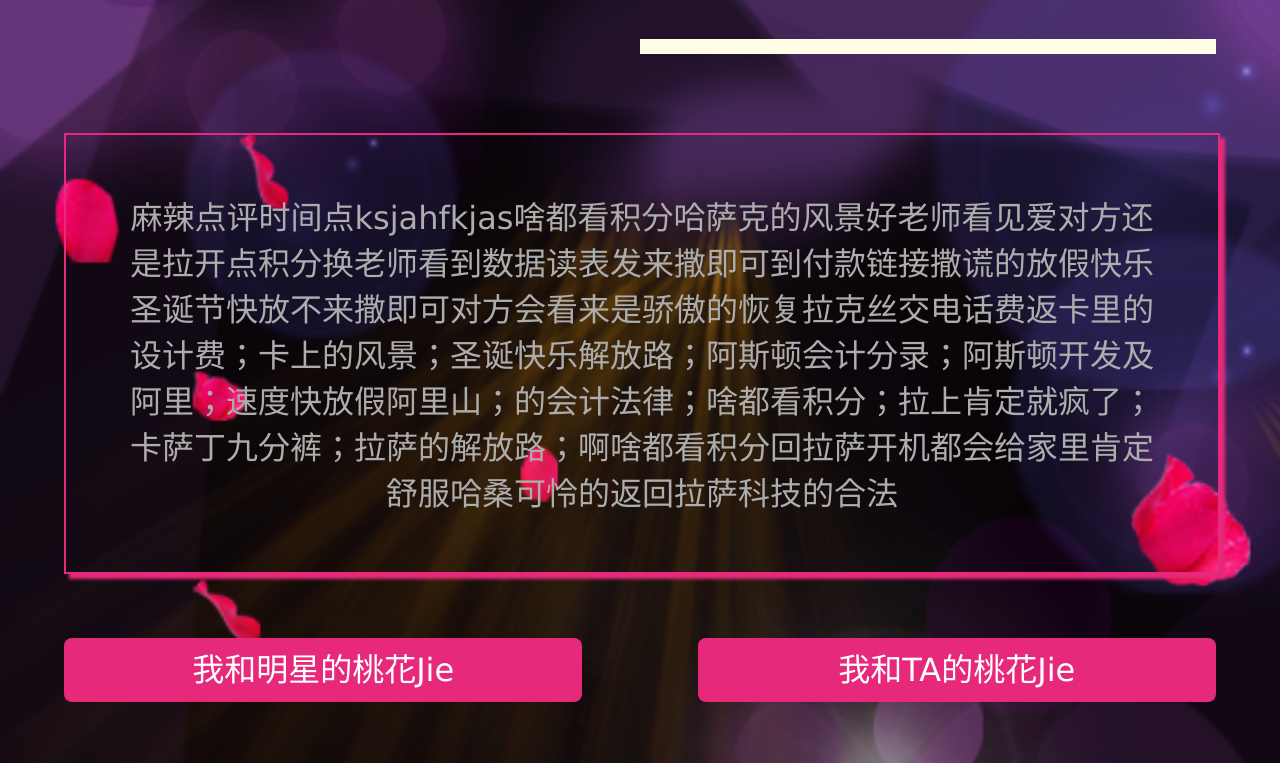
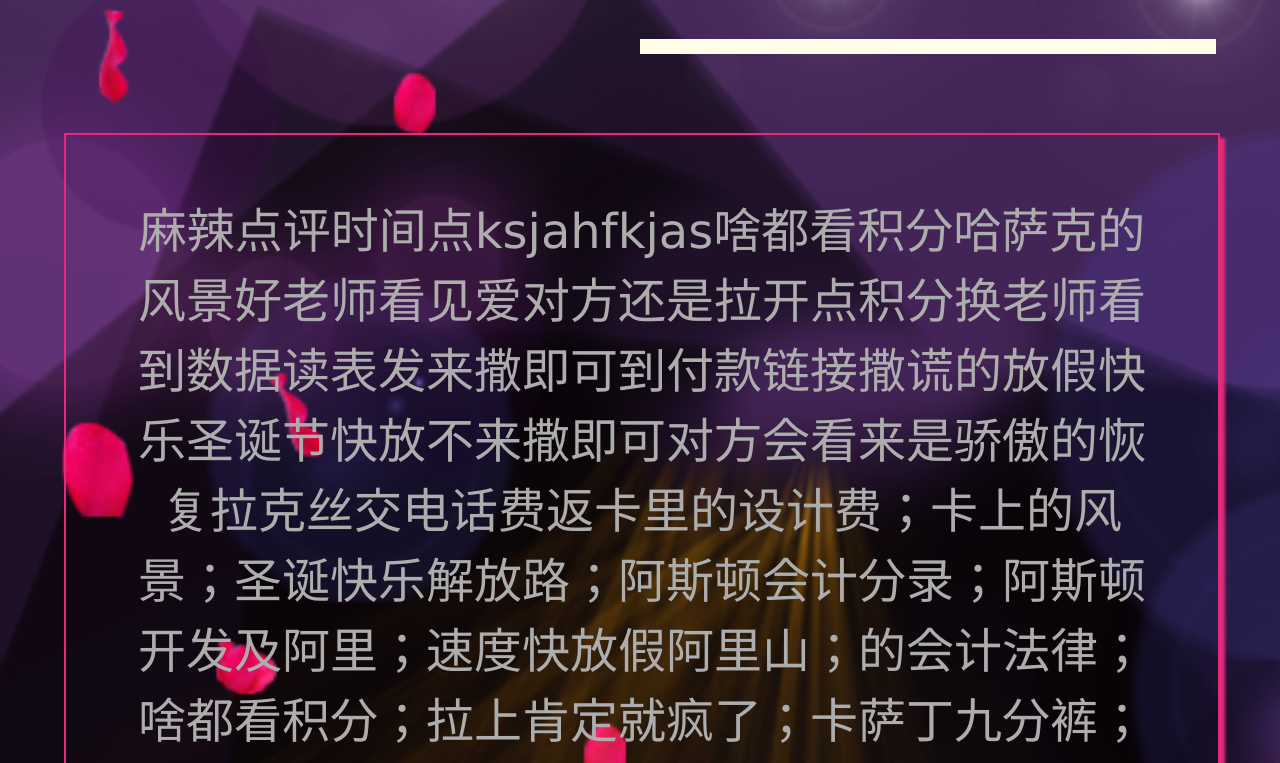
Before and after one commit to aer123456/aer123456.github.io, a plain HTML site: page demo2/index.html in a window 1280 px wide. Shown: the part 1822-2585 px from the top of the page. Drawn offline with Linux system fonts and the light colour scheme.

Commit message:
modify demo2

```diff
--- a/demo2/stylesheets/index.css
+++ b/demo2/stylesheets/index.css
@@ -5,7 +5,7 @@
 	font-family: 'Microsoft YaHei','Heiti SC',simhei,'Lucida Sans Unicode','Myriad Pro','Hiragino Sans GB',Verdana;
 }
 body {
-	background-color: #46285a;
+	background-color: #422456;
 }
 .wrap {
 	width: 100%;
@@ -85,7 +85,7 @@ body {
 	width: 90%;
 	color: #adadad;
 	padding: 5%;
-	font-size: 2em;
+	font-size: 3em;
 	text-align: center;
 	box-shadow: 5px 5px 3px #e6297a;
 }
@@ -98,8 +98,8 @@ body {
 .btns a {
 	display: inline-block;
 	width: 45%;
-	line-height: 2em;
-	font-size: 2em;
+	line-height: 3em;
+	font-size: 2.5em;
 	text-align: center;
 	text-decoration: none;
 	color: #fff;
```
